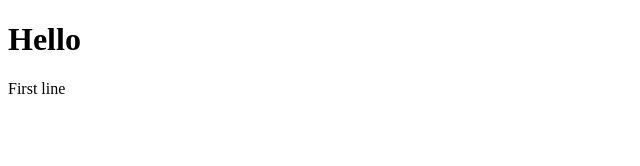
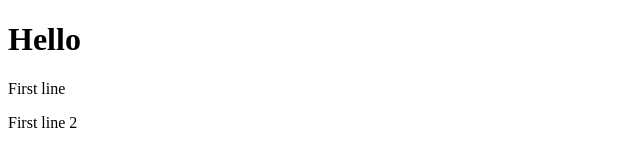
Before and after one commit to mynameissidr/newstudy, a plain HTML site: page index.html in a window 1280 px wide. Shown: the full height of the page, 0-640 px from the left. Drawn offline with Linux system fonts and the light colour scheme.

Commit message:
Commit 2

```diff
--- a/index.html
+++ b/index.html
@@ -8,6 +8,7 @@
 	<h1>Hello</h1>
 	<div>
 		<p><span>First line</span></p>
+		<p><span>First line 2</span></p>
 	</div>
 </body>
 </html>
```
